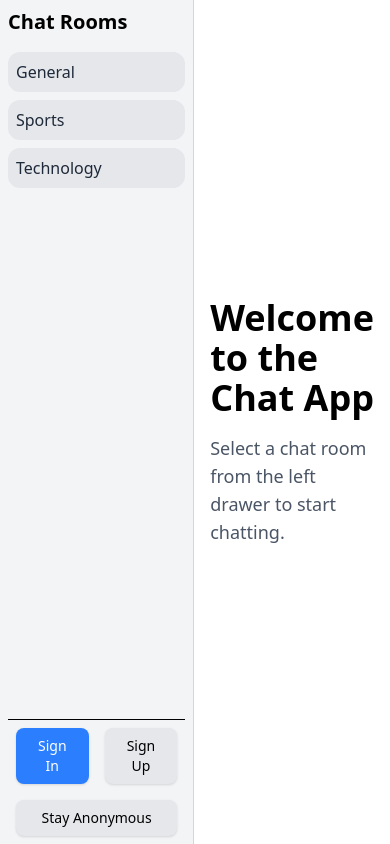
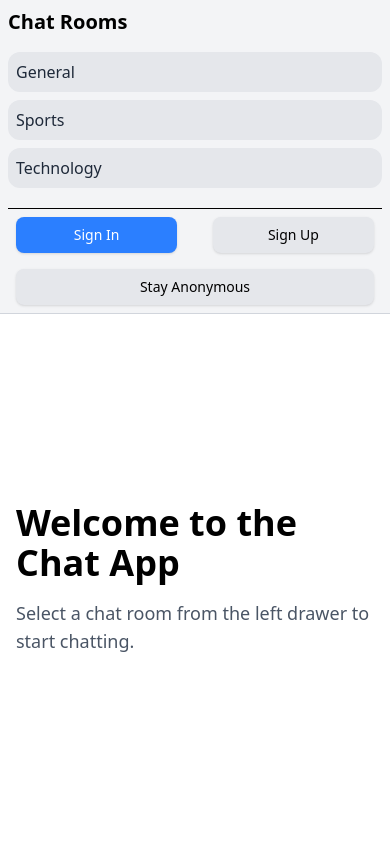
Before and after one commit to dmeze/firebase-chat-app, a React (Vite) app: page / in a window 390 px wide. Built offline with nearby package versions, Linux system fonts and the light colour scheme; no server answers.

Commit message:
dmezents: Adjust to mobile devices

```diff
--- a/src/App.jsx
+++ b/src/App.jsx
@@ -14,8 +14,8 @@ const UserField = lazy(() => import("./components/auth/UserField.jsx"));
 const App = () => (
     <AuthProvider>
         <Router>
-            <div className="flex h-screen">
-                <aside className="w-64 bg-gray-100 p-2 border-r border-gray-300 flex flex-col">
+            <div className="flex flex-col md:flex-row h-screen">
+                <aside className="w-full md:w-64 bg-gray-100 p-2 border-b md:border-b-0 md:border-r border-gray-300 flex flex-col">
                     <ChatRoomList />
                     <Suspense fallback={<div>Loading...</div>}>
                         <UserField />
--- a/src/components/chat/ChatRoomList.jsx
+++ b/src/components/chat/ChatRoomList.jsx
@@ -7,7 +7,7 @@ const rooms = [
 ];
 
 const ChatRoomList = () => (
-    <div>
+    <div className="mb-5">
         <h2 className="text-xl font-bold mb-4">Chat Rooms</h2>
         <ul className="space-y-2">
             {rooms.map((room) => (
--- a/src/components/messages/MessageInput.jsx
+++ b/src/components/messages/MessageInput.jsx
@@ -30,7 +30,7 @@ const MessageInput = () => {
 
     if (!user) {
         return (
-            <div className="flex justify-center items-center h-20 text-gray-600">
+            <div className="flex justify-center items-center my-2 text-gray-600">
                 Please log in to send messages.
             </div>
         );
--- a/src/components/messages/MessageList.jsx
+++ b/src/components/messages/MessageList.jsx
@@ -9,7 +9,7 @@ const MessageList = ({ messages, users }) => {
     }, [messages]);
 
     return (
-        <div className="h-96 overflow-y-scroll border border-gray-300 p-4 rounded mb-4">
+        <div className="h-[calc(100vh-450px)] md:h-[calc(100vh-100px)] overflow-y-scroll border border-gray-300 p-4 rounded mb-4">
             {messages.map((message) => (
                 <MessageItem key={message.id} message={message} users={users}/>
             ))}
```
